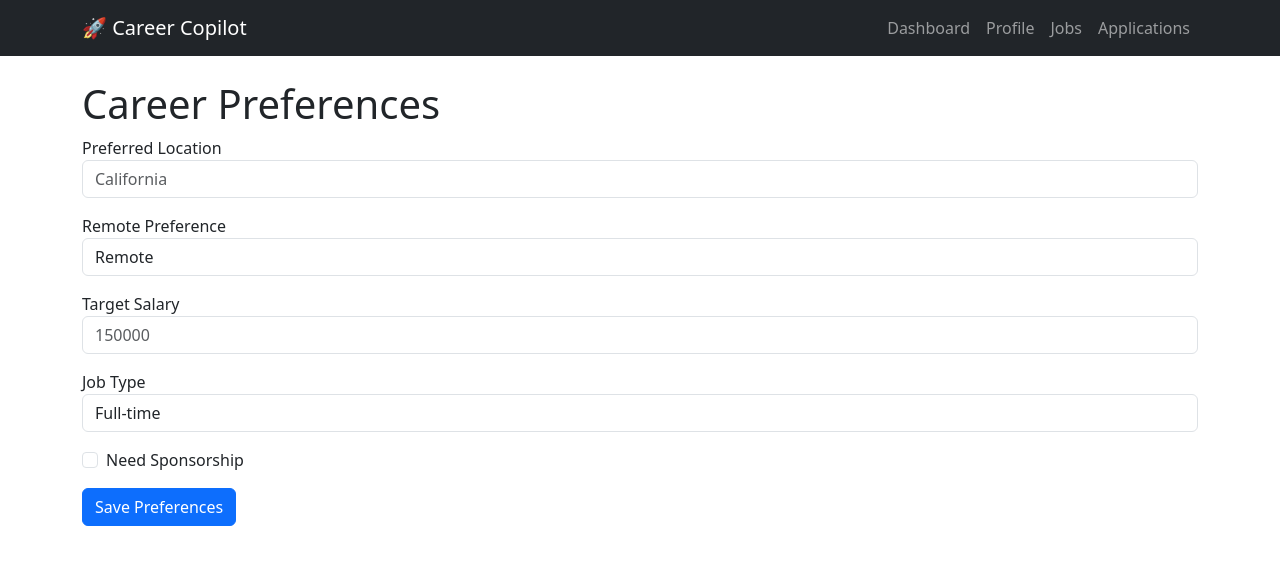
After one commit to bhavikamange03/career-assistant, a Flask app: template templates/preferences.html in a window 1280 px wide. The commit adds this page. Shown: the top 565 px of the page. Run offline with Flask 3, Linux system fonts and the light colour scheme; the template is opened without the code that fills it, so the values that code supplies are empty.

Commit message:
Adding preferences inside the profile

```diff
--- a/templates/base.html
+++ b/templates/base.html
@@ -76,7 +76,6 @@
                 </li>
 
 
-
                 <li class="nav-item">
 
                     <a class="nav-link" href="/jobs">
@@ -84,7 +83,6 @@
                     </a>
 
                 </li>
-
 
 
                 <li class="nav-item">
--- /dev/null
+++ b/templates/preferences.html
@@ -0,0 +1,163 @@
+{% extends "base.html" %}
+
+
+{% block content %}
+
+
+<h1>
+Career Preferences
+</h1>
+
+
+
+<form method="POST" action="/preferences">
+
+
+<div class="mb-3">
+
+<label>
+Preferred Location
+</label>
+
+<input
+type="text"
+name="preferred_location"
+class="form-control"
+placeholder="California">
+
+
+</div>
+
+
+
+
+<div class="mb-3">
+
+<label>
+Remote Preference
+</label>
+
+
+<select
+name="remote_preference"
+class="form-control">
+
+
+<option>
+Remote
+</option>
+
+
+<option>
+Hybrid
+</option>
+
+
+<option>
+On-site
+</option>
+
+
+</select>
+
+
+</div>
+
+
+
+
+
+<div class="mb-3">
+
+<label>
+Target Salary
+</label>
+
+
+<input
+
+type="number"
+
+name="target_salary"
+
+class="form-control"
+
+placeholder="150000">
+
+
+</div>
+
+
+
+
+
+<div class="mb-3">
+
+<label>
+Job Type
+</label>
+
+
+<select
+name="job_type"
+class="form-control">
+
+
+<option>
+Full-time
+</option>
+
+
+<option>
+Contract
+</option>
+
+
+<option>
+Part-time
+</option>
+
+
+</select>
+
+
+</div>
+
+
+
+
+<div class="form-check mb-3">
+
+
+<input
+
+class="form-check-input"
+
+type="checkbox"
+
+name="sponsorship_required">
+
+
+<label>
+
+Need Sponsorship
+
+</label>
+
+
+</div>
+
+
+
+
+<button class="btn btn-primary">
+
+Save Preferences
+
+</button>
+
+
+</form>
+
+
+{% endblock %}
--- a/templates/profile.html
+++ b/templates/profile.html
@@ -238,5 +238,10 @@ Add Skill
 
 </form>
 
+<a href="/preferences" class="btn btn-outline-primary">
+Edit Preferences
+</a>
+
+</br>
 
 {% endblock %}
```
Also changed, not shown: routes/profile.py (+68 -0 lines), services/preference_service.py (added, +103 -0 lines).
